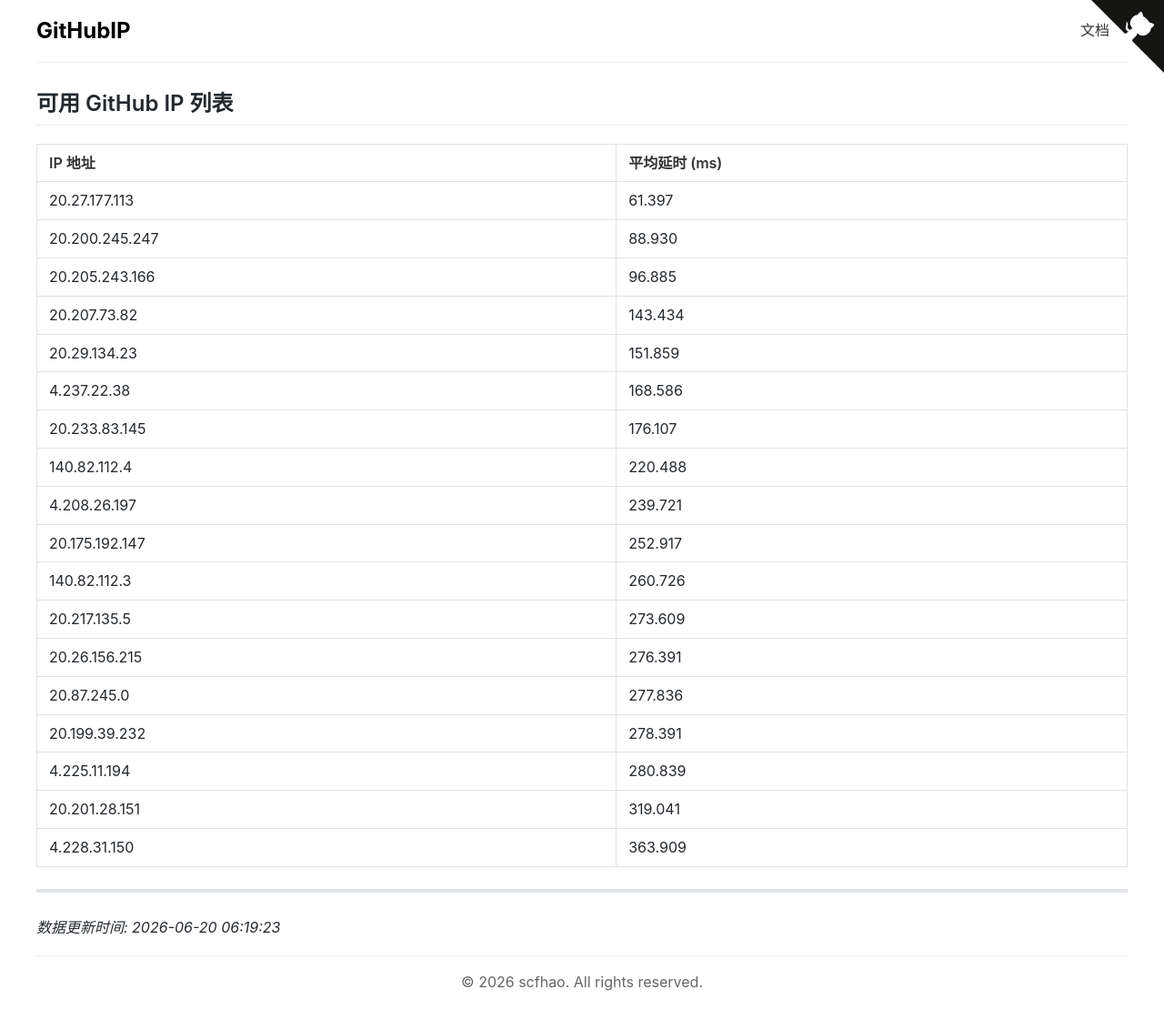
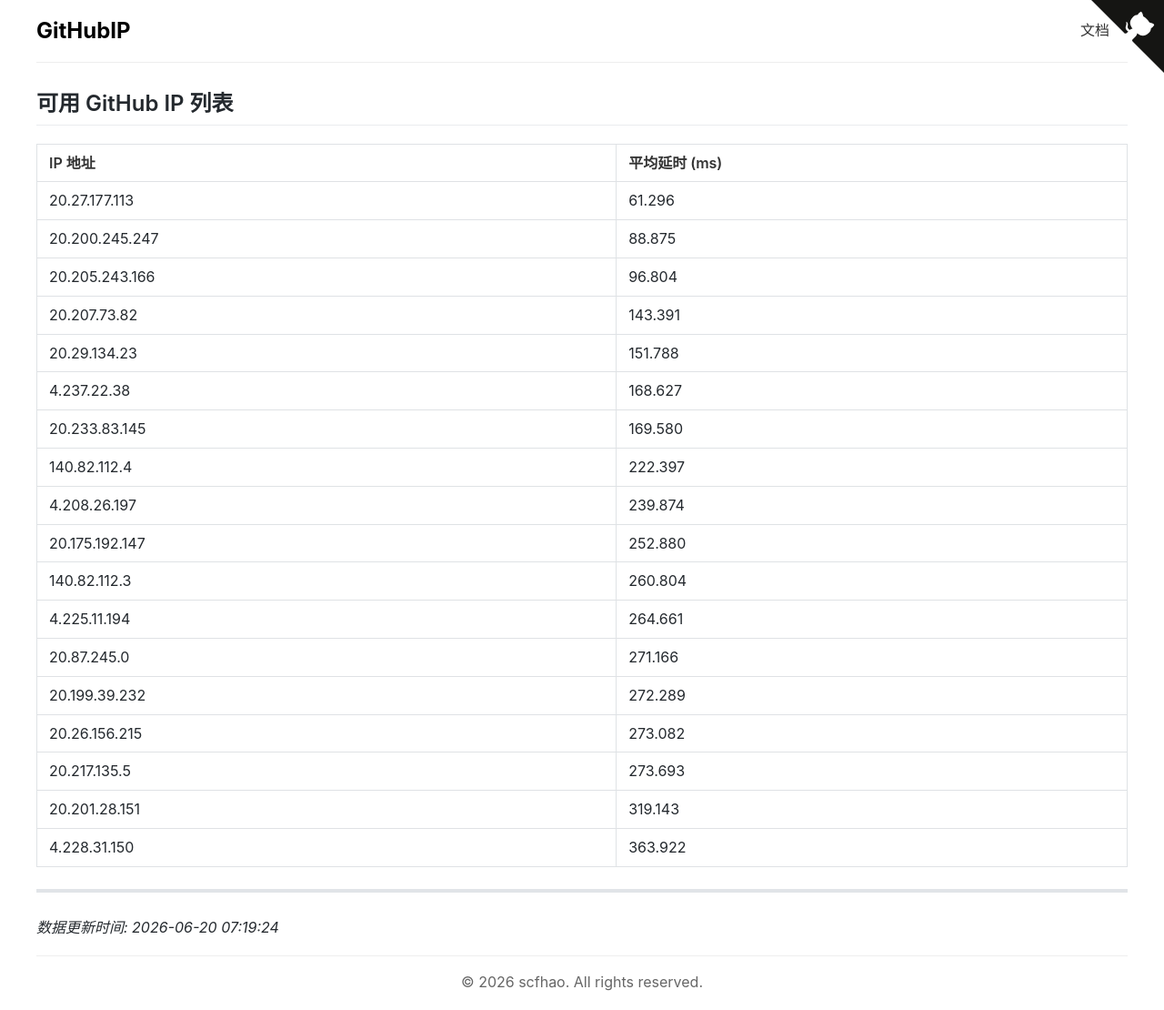
Before and after one commit to scfhao/GitHubIP, a Jekyll site: the page built from index.md, in a window 1280 px wide. Shown: the whole page at 91% size. Built offline with Jekyll 4.4.1, drawn with Linux system fonts in a browser that asks for light colours.

Commit message:
自动脚本执行 - 2026-06-20 07:19:24

```diff
--- a/index.md
+++ b/index.md
@@ -1,32 +1,32 @@
 ---
 layout: home
 title: GitHub IP 列表
-date: 2026-06-20 06:19:23
+date: 2026-06-20 07:19:24
 ---
 
 ## 可用 GitHub IP 列表
 
 | IP 地址 | 平均延时 (ms) |
 |---------|--------------|
-| 20.27.177.113 | 61.397 |
-| 20.200.245.247 | 88.930 |
-| 20.205.243.166 | 96.885 |
-| 20.207.73.82 | 143.434 |
-| 20.29.134.23 | 151.859 |
-| 4.237.22.38 | 168.586 |
-| 20.233.83.145 | 176.107 |
-| 140.82.112.4 | 220.488 |
-| 4.208.26.197 | 239.721 |
-| 20.175.192.147 | 252.917 |
-| 140.82.112.3 | 260.726 |
-| 20.217.135.5 | 273.609 |
-| 20.26.156.215 | 276.391 |
-| 20.87.245.0 | 277.836 |
-| 20.199.39.232 | 278.391 |
-| 4.225.11.194 | 280.839 |
-| 20.201.28.151 | 319.041 |
-| 4.228.31.150 | 363.909 |
+| 20.27.177.113 | 61.296 |
+| 20.200.245.247 | 88.875 |
+| 20.205.243.166 | 96.804 |
+| 20.207.73.82 | 143.391 |
+| 20.29.134.23 | 151.788 |
+| 4.237.22.38 | 168.627 |
+| 20.233.83.145 | 169.580 |
+| 140.82.112.4 | 222.397 |
+| 4.208.26.197 | 239.874 |
+| 20.175.192.147 | 252.880 |
+| 140.82.112.3 | 260.804 |
+| 4.225.11.194 | 264.661 |
+| 20.87.245.0 | 271.166 |
+| 20.199.39.232 | 272.289 |
+| 20.26.156.215 | 273.082 |
+| 20.217.135.5 | 273.693 |
+| 20.201.28.151 | 319.143 |
+| 4.228.31.150 | 363.922 |
 
 ---
 
-*数据更新时间: 2026-06-20 06:19:23*
+*数据更新时间: 2026-06-20 07:19:24*
```
